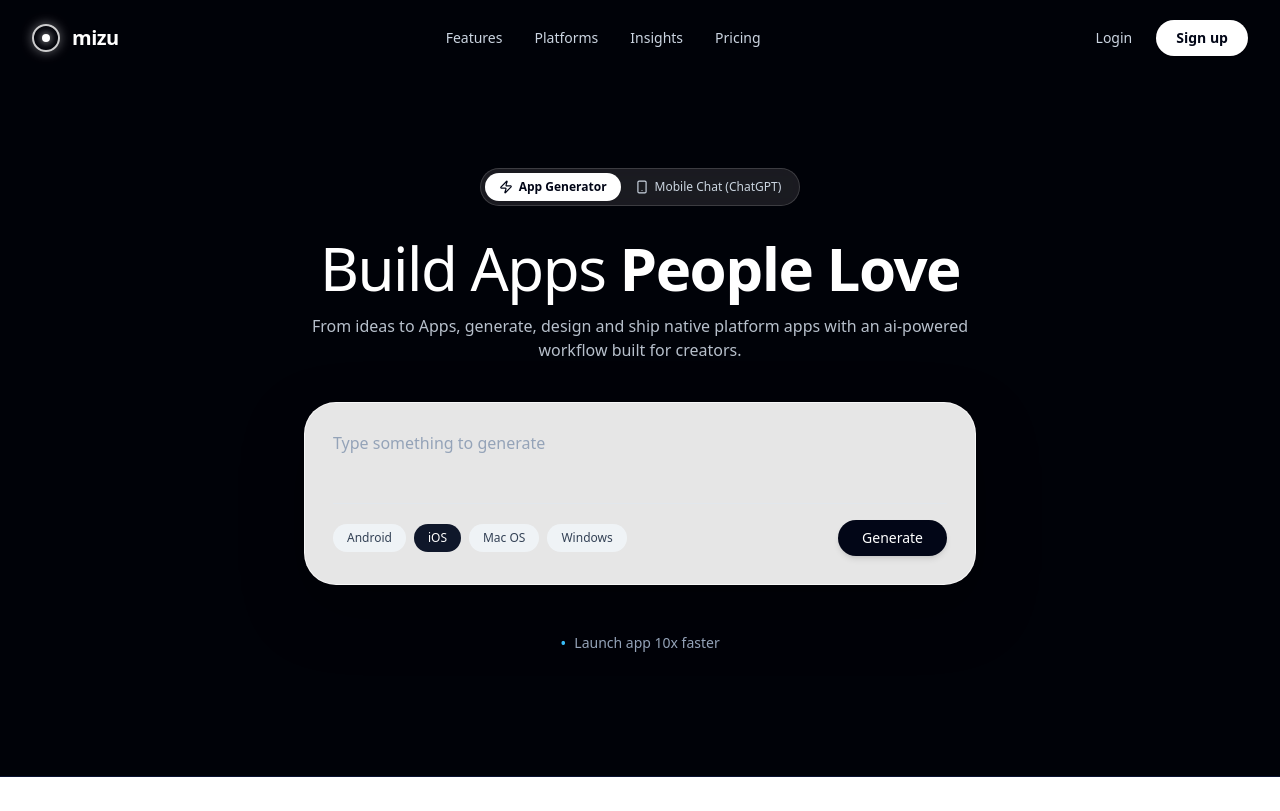
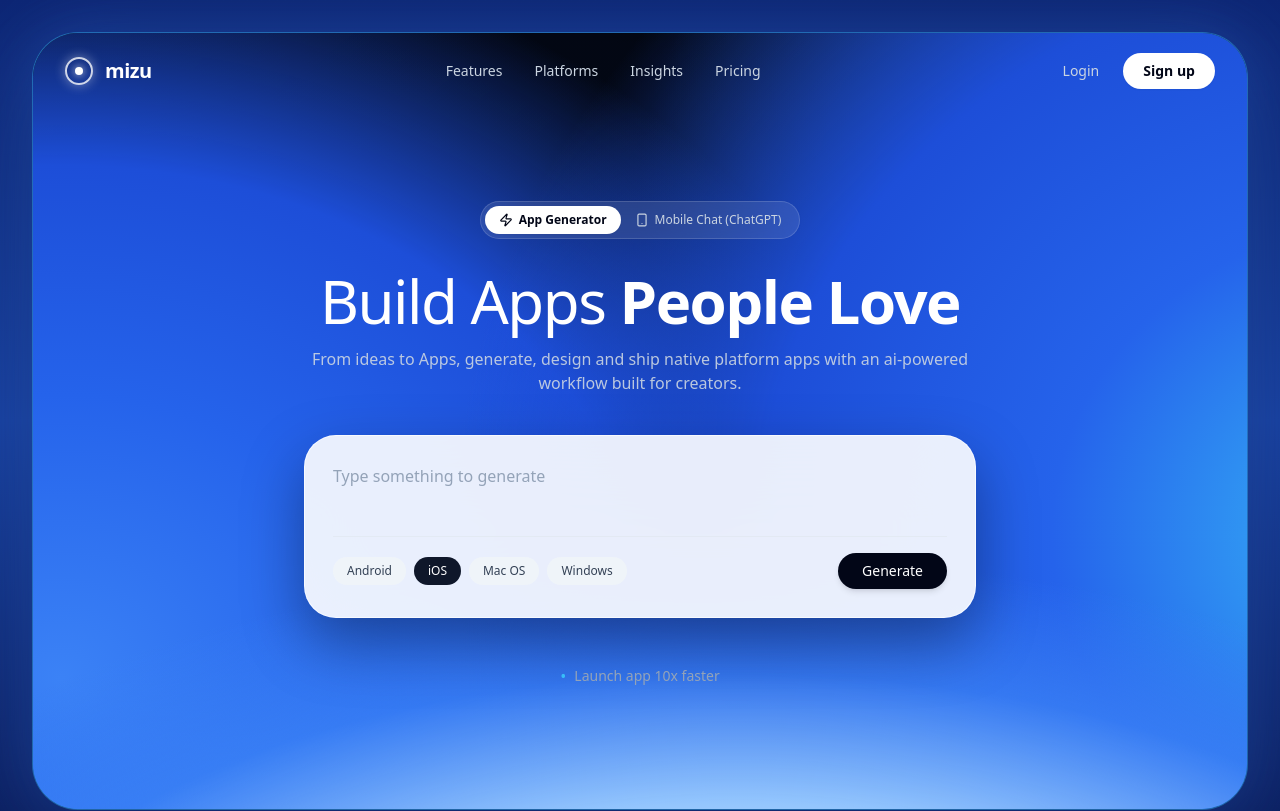
Before and after one commit to zeeshan99996/EMAIL-TRACKER-, a Next.js app: page / in a window 1280 px wide. Shown: the top 811 px of the page. Built offline with nearby package versions, Linux system fonts and the light colour scheme.

Commit message:
Update hero background to high-definition framed blue and black gradient

```diff
--- a/app/globals.css
+++ b/app/globals.css
@@ -135,3 +135,24 @@ body {
     transform: scale(1.05);
   }
 }
+
+/* ========================================================================= */
+/* HD BLUE AND BLACK GRADIENT HERO BACKGROUND (MATCHING USER REFERENCE) */
+/* ========================================================================= */
+.hero-hd-blue-black-gradient {
+  background-color: #030a21;
+  background-image:
+    /* Horizon bottom center brilliant white/cyan floor glow */
+    radial-gradient(ellipse 92% 62% at 50% 100%, #ffffff 0%, #e0f2fe 22%, #93c5fd 42%, rgba(59, 130, 246, 0.75) 62%, transparent 80%),
+    /* Right side high-reaching electric cobalt/azure curtain */
+    radial-gradient(ellipse 80% 95% at 98% 48%, #38bdf8 0%, #2563eb 32%, #1d4ed8 58%, transparent 85%),
+    /* Left side deep royal blue aurora */
+    radial-gradient(ellipse 75% 85% at 2% 62%, #3b82f6 0%, #2563eb 32%, #1d4ed8 58%, transparent 85%),
+    /* Top-right soft electric blue ambient glow */
+    radial-gradient(ellipse 60% 60% at 85% 15%, rgba(59, 130, 246, 0.55) 0%, transparent 70%),
+    /* Center top black dome for high text contrast */
+    radial-gradient(ellipse 70% 50% at 50% 14%, rgba(3, 7, 18, 0.95) 0%, rgba(3, 7, 18, 0.8) 45%, transparent 92%),
+    /* Base rich linear gradient: dark navy at top to vivid electric royal blue and sky blue at bottom */
+    linear-gradient(180deg, #020617 0%, #05133d 20%, #0d3494 45%, #1d5be2 72%, #60a5fa 95%, #e0f2fe 100%);
+  background-attachment: local;
+}
--- a/components/mizu-landing.tsx
+++ b/components/mizu-landing.tsx
@@ -158,12 +158,13 @@ export default function MizuLanding() {
   return (
     <div className="min-h-screen bg-white text-slate-900 font-sans relative overflow-x-hidden selection:bg-sky-100 selection:text-sky-900">
       {/* ========================================================================= */}
-      {/* 2. TOP HERO MASTER SECTION (DARK SPACE BLACK & ELECTRIC BLUE GLOW AS IN REFERENCE) */}
+      {/* 2. HD BLUE AND BLACK GRADIENT HERO MASTER SHOWCASE (MATCHING USER REFERENCE) */}
       {/* ========================================================================= */}
-      <div className="relative bg-[#000208] text-white overflow-hidden border-b border-blue-900/30">
-        {/* ========================================================================= */}
-        {/* BACKGROUND GLOW AURAS, VERTICAL LINES & SINE WAVES (EXACT MATCH TO REFERENCE) */}
-        {/* ========================================================================= */}
+      <div className="w-full bg-gradient-to-b from-[#0e2775] via-[#1a44a5] to-[#0c1f5e] p-2 sm:p-4 md:p-6 lg:p-8">
+        <div className="w-full max-w-[1440px] mx-auto rounded-[28px] sm:rounded-[38px] md:rounded-[46px] overflow-hidden border border-sky-400/40 shadow-[0_30px_100px_rgba(14,35,97,0.55),0_0_60px_rgba(59,130,246,0.35)] relative hero-hd-blue-black-gradient text-white">
+          {/* ========================================================================= */}
+          {/* BACKGROUND GLOW AURAS, VERTICAL LINES & SINE WAVES (HD BLUE-BLACK DEPTH) */}
+          {/* ========================================================================= */}
 
         {/* Left Side Deep Royal Blue Bloom */}
         <div
@@ -696,6 +697,7 @@ export default function MizuLanding() {
           </div>
 
         </section>
+        </div>
       </div>
 
       {/* ========================================================================= */}
```
